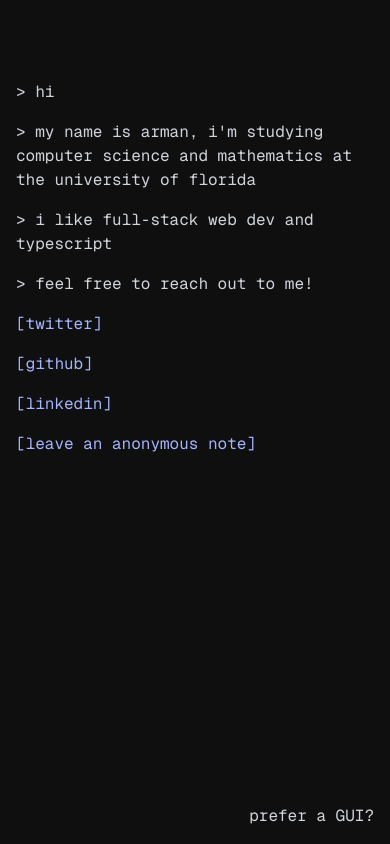
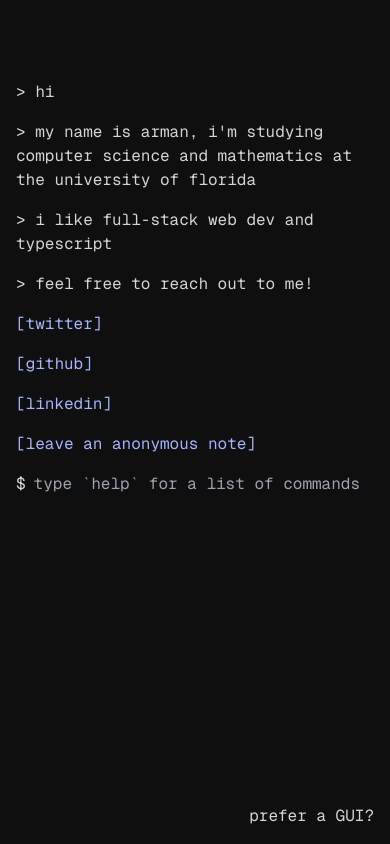
Before and after one commit to sangwaboi/sangwaboi.github.io, a Next.js app: page / in a window 390 px wide. Built offline with nearby package versions, Linux system fonts and the light colour scheme.

Commit message:
make cli input visible on mobile

```diff
--- a/src/components/cli.tsx
+++ b/src/components/cli.tsx
@@ -280,7 +280,7 @@ function CLI() {
         onSubmit={handleSubmit}
         className="flex flex-col gap-4 w-full"
       >
-        <div className="hidden sm:flex">
+        <div className="flex">
           <span className="mr-2">$</span>
           <input
             type="text"
```
